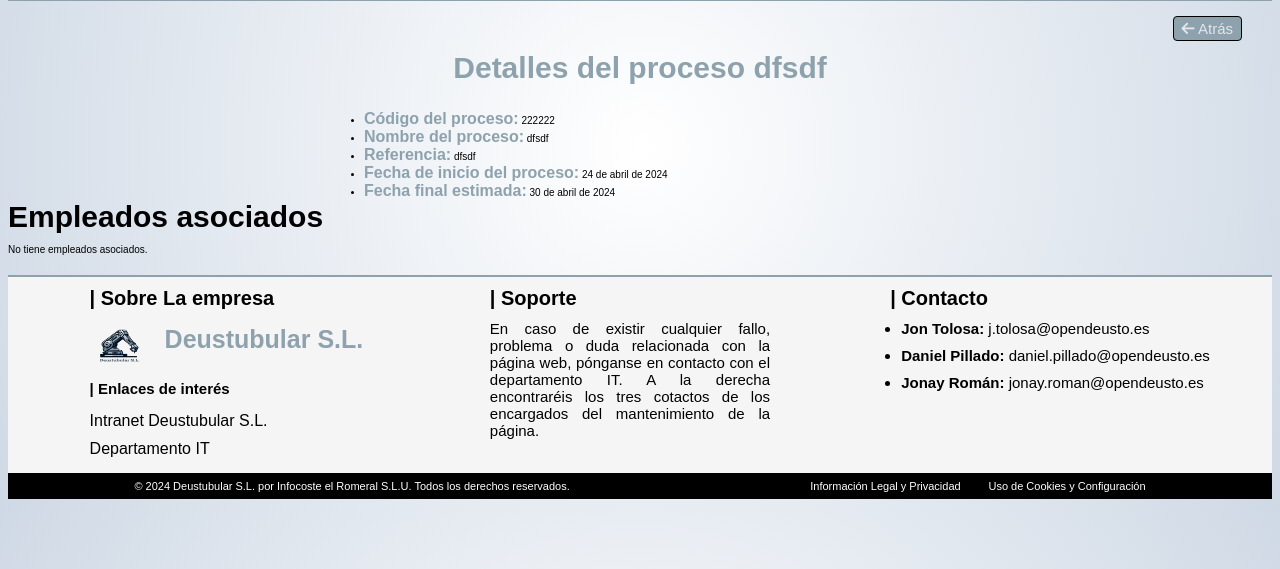
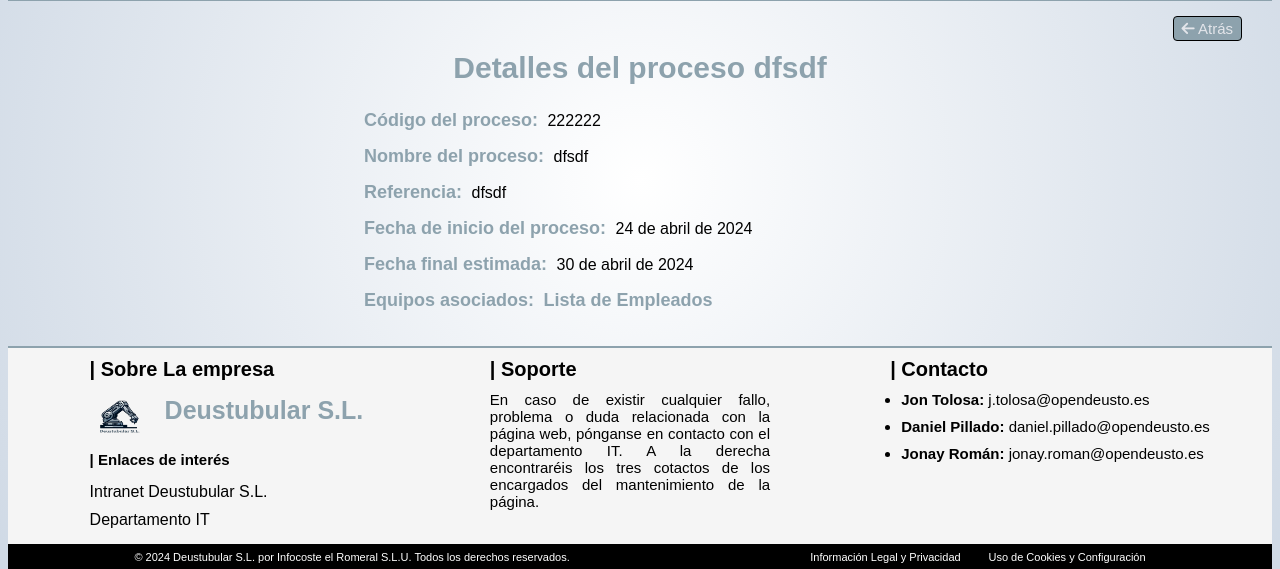
Before and after one commit to JonayRoman/E2-Equipo7, a Django app: page /appGestionProduccion/proceso/5 in a window 1280 px wide. Shown: the part 217-786 px from the top of the page. Run offline with Django 5.2, Linux system fonts and the light colour scheme; data comes from the database, SQL or seed files in the repository; both versions use the stored data as it was after the commit.

Commit message:
depurar codigo, comentar y tocar CSS

```diff
--- a/appGestionProduccion/forms.py
+++ b/appGestionProduccion/forms.py
@@ -2,17 +2,19 @@ from django import forms
 
 from appGestionProduccion.models import Empleado, Proceso, Equipo
 
-
+#Clase para los formularios del modelo Empleado
 class EmpleadoForm(forms.ModelForm):
     class Meta:
         model = Empleado
         fields = '__all__'
 
+#Clase para los formularios del modelo Proceso
 class ProcesoForm(forms.ModelForm):
     class Meta:
         model = Proceso
         fields = '__all__'
 
+#Clase para los formularios del modelo Equipo
 class EquipoForm(forms.ModelForm):
     class Meta:
         model = Equipo
--- a/appGestionProduccion/models.py
+++ b/appGestionProduccion/models.py
@@ -1,5 +1,6 @@
 from django.db import models
 
+#Modelo para la clase Empleado
 class Empleado(models.Model):
     dni = models.CharField(max_length=9, unique=True)
     nombre = models.CharField(max_length=50)
@@ -15,6 +16,7 @@ class Empleado(models.Model):
         verbose_name = "Empleado"
         ordering = ["-created"]
 
+#Modelo para la clase Orden de fabricacion
 class Orden_De_fabricacion(models.Model):
     ref_fabricacion = models.CharField(max_length=50, unique=True)
     nombre = models.CharField(max_length=50)
@@ -30,6 +32,7 @@ class Orden_De_fabricacion(models.Model):
         verbose_name = "Orden de fabricacion"
         ordering = ["-created"]
 
+#Modelo para la clase Equipo
 class Equipo(models.Model):
     modelo = models.CharField(max_length=50, unique=True)
     marca = models.CharField(max_length=50)
@@ -46,6 +49,7 @@ class Equipo(models.Model):
         verbose_name = "Equipo"
         ordering = ["-created"]
 
+#Modelo para la clase Proceso
 class Proceso(models.Model):
     codigo_proceso = models.CharField(max_length=10, unique=True)
     nombre_proceso = models.CharField(max_length=50)
--- a/appGestionProduccion/urls.py
+++ b/appGestionProduccion/urls.py
@@ -21,20 +21,24 @@ from .views import EmpleadoListView, EmpleadoCreateView, EmpleadoDeleteView, Emp
     EquipoDeleteView, EquipoUpdateView, EquipoDetailView, OrdenListView
 
 urlpatterns = [
-    path('/empleados', EmpleadoListView.as_view(), name='empleado_list'),
-    path('/empleados/create', EmpleadoCreateView.as_view(), name='empleado_create'),
-    path('/empleados/delete/<int:pk>', EmpleadoDeleteView.as_view(), name='empleados_delete'),
-    path('/empleados/update/<int:pk>', EmpleadoUpdateView.as_view(), name='empleados_update'),
-    path('/procesos', ProcesoListView.as_view(), name='proceso_list'),
-    path('/proceso/create', ProcesoCreateView.as_view(), name='proceso_create'),
-    path('/proceos/delete/<int:pk>', ProcesoDeleteView.as_view(), name='proceso_delete'),
-    path('/proeso/update/<int:pk>', ProcesoUpdateView.as_view(), name='proceso_update'),
-    path('/proceso/<int:pk>', ProcesoDetailView.as_view(), name='procesos_show'),
-    path('/procesos/<int:empleado_id>', views.show_empleado, name="empleados_show"), #esta mal
-    path('/equipos', EquipoListView.as_view(), name='equipo_list'),
-    path('/equipos/create', EquipoCreateView.as_view(), name='equipo_create'),
-    path('/equipos/delete/<int:pk>', EquipoDeleteView.as_view(), name='equipos_delete'),
-    path('/equipos/update/<int:pk>', EquipoUpdateView.as_view(), name='equipos_update'),
-    path('/equipo/<int:pk>', EquipoDetailView.as_view(), name='equipo_show'),
-    path('/ordenes', OrdenListView.as_view(), name='orden_list'),
+    #Urls de los empleados
+    path('/empleados', EmpleadoListView.as_view(), name='empleado_list'), #url listar empleados
+    path('/empleados/create', EmpleadoCreateView.as_view(), name='empleado_create'), #url crear empleados
+    path('/empleados/delete/<int:pk>', EmpleadoDeleteView.as_view(), name='empleados_delete'), #url borrar empleados
+    path('/empleados/update/<int:pk>', EmpleadoUpdateView.as_view(), name='empleados_update'), #url modificar empleados
+    #Urls de los procesos
+    path('/procesos', ProcesoListView.as_view(), name='proceso_list'), #url listar procesos
+    path('/proceso/create', ProcesoCreateView.as_view(), name='proceso_create'), #url crear procesos
+    path('/proceos/delete/<int:pk>', ProcesoDeleteView.as_view(), name='proceso_delete'), #url borrar procesos
+    path('/proeso/update/<int:pk>', ProcesoUpdateView.as_view(), name='proceso_update'), #url modificar procesos
+    path('/proceso/<int:pk>', ProcesoDetailView.as_view(), name='procesos_show'), #url vista detallada procesos
+    path('/procesos/<int:empleado_id>', views.show_empleado, name="empleados_show"), #####MAAAAAAAAL######
+    #Urls de los equipos
+    path('/equipos', EquipoListView.as_view(), name='equipo_list'), #url listar equipos
+    path('/equipos/create', EquipoCreateView.as_view(), name='equipo_create'), #url crear equipos
+    path('/equipos/delete/<int:pk>', EquipoDeleteView.as_view(), name='equipos_delete'), #url borrar equipos
+    path('/equipos/update/<int:pk>', EquipoUpdateView.as_view(), name='equipos_update'), #url modificar equipos
+    path('/equipo/<int:pk>', EquipoDetailView.as_view(), name='equipo_show'), #url vista detallada equipos
+    #Urls de las órdenes
+    path('/ordenes', OrdenListView.as_view(), name='orden_list'), #url listar ordenes
 ]
--- a/static/css/style.css
+++ b/static/css/style.css
@@ -49,14 +49,14 @@ h1 {
   }
 }
 
-/*Tamaño de letra de los h2 de la pagina*/
+/*Estilos de los h2 de la pagina*/
 h2 {
     font-size: 3rem;
     color: #8da2ad;
     text-align: center;
 }
 
-/*Tamaño de letra de los h3 de la pagina*/
+/*Estilos de los h3 de la pagina*/
 h3 {
     font-size: 3rem;
     margin: 0 0 0.5rem 0;
@@ -76,10 +76,6 @@ a {
 }
 
 /*HEADER*/
-
-/*Parte de arriba*/
-
-/*Darle el color a todo el header*/
 
 .header-buscador-sesion {
     width: 100%;
@@ -102,14 +98,11 @@ a {
     margin-right: 1rem;
 }
 
-/*Estilos para los enlaces de iniciar sesion y registrarse*/
 .header-sesion a {
     color: black;
     margin: 0 3rem 0 1rem;
     font-size: 1.3rem;
 }
-
-/*Logo*/
 
 .imagen-titulo {
     display: flex;
@@ -121,7 +114,6 @@ a {
     justify-content: center;
 }
 
-/*Estilos para el logo de la empresa*/
 .imagen-titulo img {
     height: 14rem;
     width: 14rem;
@@ -134,12 +126,10 @@ a {
   }
 }
 
-/*Dar color al titulo h1*/
 .imagen-titulo h1 {
     color: #8da2ad;
 }
 
-/*Barra de buscar*/
 .buscador {
     display: flex;
     flex-direction: row;
@@ -149,13 +139,11 @@ a {
 
 /*Enlaces de navegacion*/
 
-/*Dar separacion entre el logo y titulo, con respecto a los enlaces*/
 .contenedor-navegacion {
     border-bottom: 0.1rem solid #8da2ad;
     height: 6rem;
 }
 
-/*Estilos para el nav donde estan todos los enlaces*/
 .nav-principal {
     width: 80%;
     margin: 0 auto;
@@ -166,44 +154,35 @@ a {
 
 }
 
-/*Estilos para los enlaces de dentro del nav*/
 .nav-principal a {
     width: 100%;
-    /* Ocupar el 100% del ancho del padre */
     text-align: center;
-    /* Centrar el texto horizontalmente */
     margin: 0.5rem 0;
-    /* Agregar la misma separación entre los enlaces */
     color: #8da2ad;
 }
 
-/*Estilos para los logos situados a la derecha de cada enlace*/
 .nav-principal i {
     color: #8da2ad;
 }
 
-/*Hacer los enlaces mas grandes cuando el raton se queda parado encima de cada uno de ellos*/
 .nav-principal a:hover {
     font-size: 1.7rem;
 }
 
 /*FOOTER*/
 
-/*Darle u color de fondo gris y dejar margen con respecto al formulario*/
 footer {
     background-color: #f5f5f5;
     margin-top: 2rem;
     border-top: 0.2rem solid #8da2ad;
 }
 
-/*Darle una longitud horizontal de 75% para centrar ahi los elementos del footer*/
 .div-footer {
     width: 95%;
     margin: 0 auto;
     display: flex;
 }
 
-/*Estilos para los tres contenedores del footer, donde esncuentran los enlaces y demas*/
 .contenedor-footer {
     display: flex;
     flex-direction: column;
@@ -211,33 +190,28 @@ footer {
     margin-left: 5rem;
 }
 
-/*Tamaño y posicion de los titulos h3 */
 .contenedor-footer h3 {
     font-size: 2rem;
     margin-top: 1rem;
 }
 
-/*Tamaño y posicion de las imagenes del footer*/
 .contenedor-footer img {
     margin-top: 1.5rem;
     width: 80%;
 }
 
-/*Estilos para el div donde se encuentra el logo de la empresa y el nombre*/
 .logo-footer {
     display: flex;
     align-items: center;
     height: 5rem;
 }
 
-/*Tamaño y posicion de la imagen del logo de la empresa*/
 .logo-footer img {
     height: 5rem;
     width: 6.5rem;
     margin-right: 1rem;
 }
 
-/*Color y tamaño del titulo h1 del footer con el nombre de la empresa*/
 .logo-footer h1 {
     color: #8da2ad;
     font-size: 2.5rem;
@@ -245,14 +219,12 @@ footer {
     white-space: nowrap;
 }
 
-/*Tamaño de letra y posicion del titulo h4 del div de la izquierda del footer*/
 .contenedor-footer h4 {
     font-size: 1.5rem;
     margin-top: 1.5rem;
     margin-bottom: 1rem;
 }
 
-/*Estilos del nav donde estan los enlaces del footer*/
 .enlaces-footer {
     display: flex;
     flex-direction: column;
@@ -324,7 +296,6 @@ footer {
 
 /*Footer de abajo del todo de la pagina*/
 
-/*Estilos para el div donde esta la informacion de abajo del todo de la pagina*/
 .div-footer-abajo {
     background-color: black;
     height: 2.6rem;
@@ -333,7 +304,6 @@ footer {
     margin-top: 1.5rem;
 }
 
-/*Tamaño del div donde esta la informacion de los derechos y los dos enlaces*/
 .div-footer-p {
     width: 80%;
     margin: 0 auto;
@@ -343,14 +313,12 @@ footer {
     align-items: center;
 }
 
-/*Estilos para la letra de la informacion de los derechos y de los dos enlaces*/
 .div-footer-p p,
 .enlaces-footer-abajo a {
     color: white;
     font-size: 1.1rem;
 }
 
-/*Meter margen entre los dos enlaces*/
 .enlaces-footer-abajo a {
     margin-left: 2.5rem;
 }
@@ -370,12 +338,13 @@ table {
 }
 
 .tabla th {
-    font-size: 1.3rem;
+    font-size: 1.5rem;
+    color: #8da2ad;
 }
 
 .tabla td {
     text-align: center;
-    font-size: 1.2rem;
+    font-size: 1.3rem;
 }
 
 .boton-enlace {
@@ -406,13 +375,13 @@ table {
     align-items: center;
 }
 
-/*Formularios*/
+/*Estilos para los formularios*/
 
 .div-formulario {
     width: 80%;
     margin: 0 auto;
-    display: flex; /* Convertir el contenedor en un contenedor flexible */
-    justify-content: center; /* Centrar horizontalmente */
+    display: flex;
+    justify-content: center;
     align-items: center;
 }
 
@@ -425,8 +394,8 @@ table {
 }
 
 form label {
-    font-size: 2.2rem; /* Ajusta el tamaño de la fuente de las etiquetas */
-    list-style-type: none; /* Elimina el punto negro de la izquierda */
+    font-size: 2.2rem;
+    list-style-type: none;
     color: #8da2ad;
 }
 
@@ -462,9 +431,6 @@ form input[type="submit"] {
     border-radius: 4px;
     cursor: pointer;
     border: 1px solid black;
-    align-self: flex-end; /* El botón se alineará al final del formulario */
-    margin-left: 8rem;
-    margin-top: 1.5rem;
 }
 
 /*Boton para ir a la página de atras*/
@@ -495,9 +461,16 @@ form input[type="submit"] {
     justify-content: center;
     width: 50%;
     margin: 0 auto;
+    list-style-type: none;
+}
+
+.vista-detallada li {
+    margin-bottom: 1.5rem;
+    font-size: 1.6rem;
 }
 
 .vista-detallada strong {
-    font-size: 1.6rem;
+    font-size: 1.8rem;
     color: #8da2ad;
+    margin-right: 0.5rem;
 }
--- a/templates/appGestionProduccion/empleado_list.html
+++ b/templates/appGestionProduccion/empleado_list.html
@@ -1,7 +1,6 @@
 {% extends 'base.html' %}
 {% block contenido %}
     <h2>Listado de empleados</h2>
-
     {% if empleados %}
         <table class="tabla">
             <thead>
@@ -33,7 +32,6 @@
                 {% endfor %}
             </tbody>
         </table>
-
     {% else %}
         <div class="nada-creado">
             <a href="{% url 'empleado_create' %}" class="boton-enlace">Crear un empleado</a>
--- a/templates/appGestionProduccion/empleado_update.html
+++ b/templates/appGestionProduccion/empleado_update.html
@@ -12,5 +12,4 @@
             <input type="submit" value="Editar empleado"/>
         </form>
     </div>
-
 {% endblock %}
--- a/templates/appGestionProduccion/equipo_create.html
+++ b/templates/appGestionProduccion/equipo_create.html
@@ -12,5 +12,4 @@
             <input type="submit" value="Nuevo equipo"/>
         </form>
     </div>
-
 {% endblock %}
--- a/templates/appGestionProduccion/equipo_list.html
+++ b/templates/appGestionProduccion/equipo_list.html
@@ -1,7 +1,6 @@
 {% extends 'base.html' %}
 {% block contenido %}
     <h2>Listado de equipos</h2>
-
     {% if equipos %}
         <table class="tabla">
             <thead>
--- a/templates/appGestionProduccion/equipo_update.html
+++ b/templates/appGestionProduccion/equipo_update.html
@@ -12,5 +12,4 @@
             <input type="submit" value="Editar equipo"/>
         </form>
     </div>
-
 {% endblock %}
--- a/templates/appGestionProduccion/orden_list.html
+++ b/templates/appGestionProduccion/orden_list.html
@@ -1,7 +1,6 @@
 {% extends 'base.html' %}
 {% block contenido %}
     <h2>Listado de órdenes</h2>
-
     {% if ordenes %}
         <table class="tabla">
             <thead>
@@ -21,14 +20,11 @@
                         <td>{{ orden_de_fabricacion.fecha_inicio}}</td>
                         <td>{{ orden_de_fabricacion.fecha_fin}}</td>
                         <td>modificar</td>
-                                    <td>
-                                       eliminar
-                                    </td>
+                        <td>eliminar</td>
                     </tr>
                 {% endfor %}
             </tbody>
         </table>
-
     {% else %}
         <div class="nada-creado">
             <p>No hay órdenes creadas</p>
--- a/templates/appGestionProduccion/proceso_detail.html
+++ b/templates/appGestionProduccion/proceso_detail.html
@@ -11,19 +11,8 @@
             <li><strong>Referencia:</strong> {{ proceso.referencia }}</li>
             <li><strong>Fecha de inicio del proceso:</strong> {{ proceso.fecha_inicio }}</li>
             <li><strong>Fecha final estimada:</strong> {{ proceso.fecha_fin }}</li>
+            <li><strong>Equipos asociados:</strong> <a href="{% url 'equipo_list' %}"><strong>Lista de Empleados</strong></a></li></li>
         </ul>
-        <h3>Empleados asociados</h3>
-        {% if empleados %}
-                <ul>
-                    {% for empleado in empleados %}
-                    	<li>
-                            <a href="{% url 'empleados_show_show' empleado.id %}">{{ empleado.nombre }}</a>
-                        </li>
-                    {% endfor %}
-                </ul>
-            {% else %}
-                <p>No tiene empleados asociados.</p>
-            {% endif %}
     {% else %}
         <p>No existe este departamento.</p>
     {% endif %}
--- a/templates/appGestionProduccion/proceso_list.html
+++ b/templates/appGestionProduccion/proceso_list.html
@@ -1,7 +1,6 @@
 {% extends 'base.html' %}
 {% block contenido %}
     <h2>Procesos activos</h2>
-
     {% if procesos %}
         <table class="tabla">
             <thead>
@@ -30,7 +29,6 @@
                 {% endfor %}
             </tbody>
         </table>
-
     {% else %}
         <div class="nada-creado">
             <a href="{% url 'proceso_create' %}" class="boton-enlace">Crear un proceso</a>
```
Also changed, not shown: appGestionProduccion/views.py (+5 -4 lines), templates/base.html (+10 -34 lines), db.sqlite3. Lines whose indentation alone changed are shown as unchanged.
